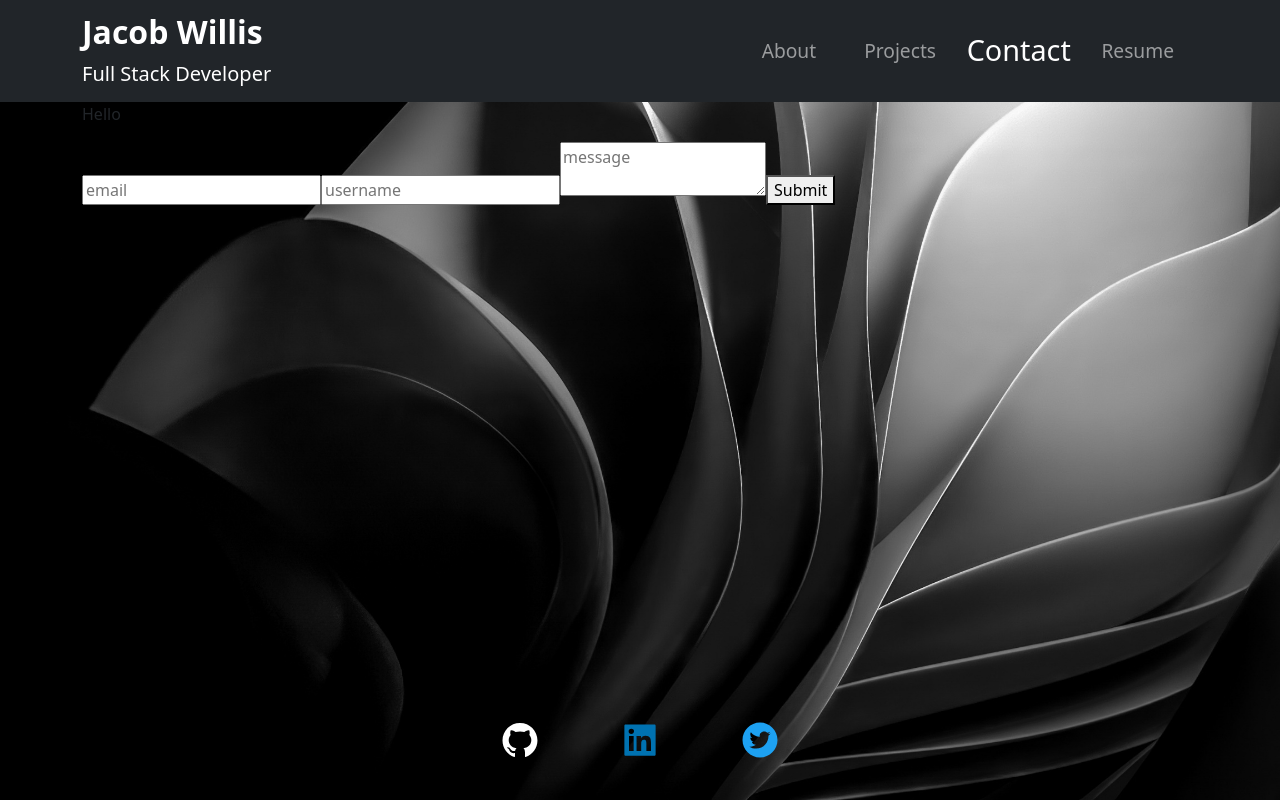
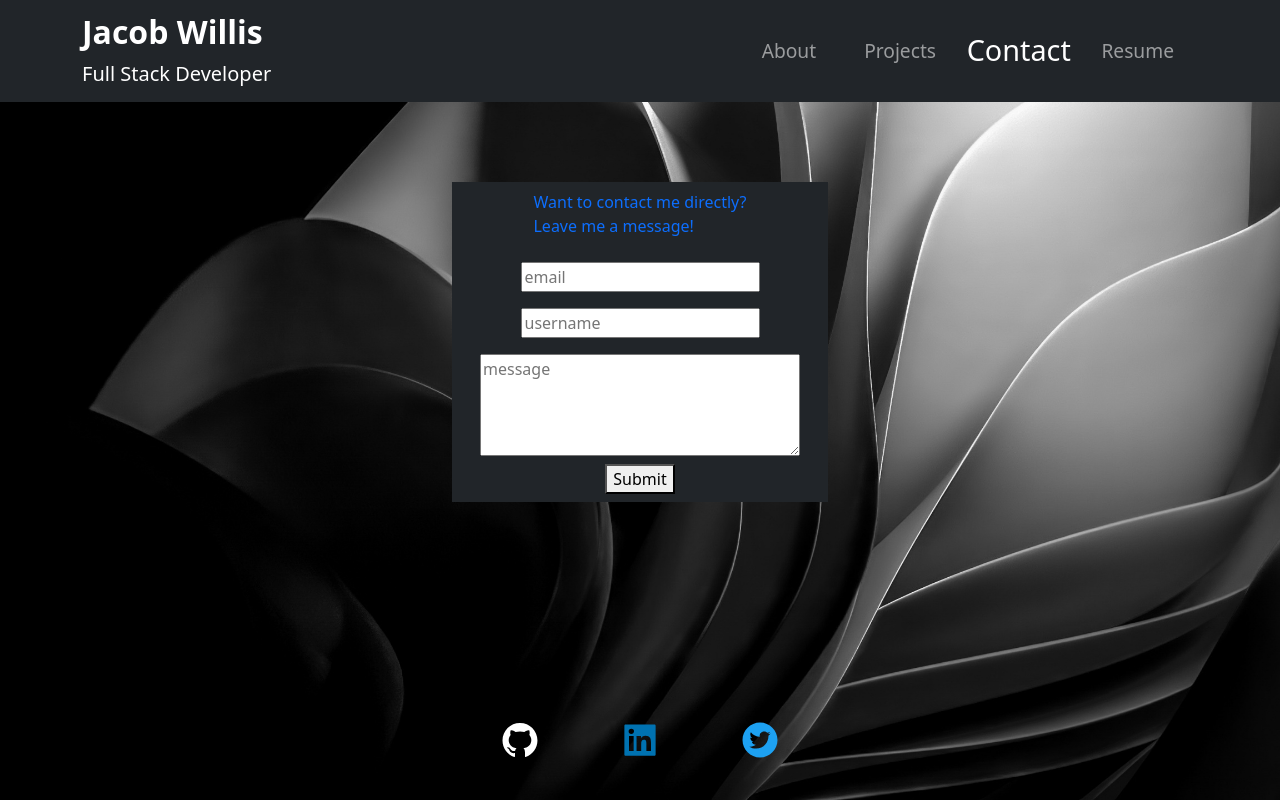
Before and after one commit to JacobRyanWillis/React_Portfolio, a React (Create React App) app: page / in a window 1280 px wide. Both pictures are taken after a click on the item "Contact". Built offline with nearby package versions, Linux system fonts and the light colour scheme.

Commit message:
'added contact, form and resume pages'

```diff
--- a/src/components/contact.css
+++ b/src/components/contact.css
@@ -1,3 +1,11 @@
 .contact-card {
-    height: 50vh;
+    height: 60vh;
 }
+
+.message-box {
+    width: 20rem;
+}
+
+.form {
+    border-radius: 2rem;
+}
--- a/src/components/contact.js
+++ b/src/components/contact.js
@@ -3,8 +3,10 @@ import Form from './form'
 
 const Contact = () => {
   return (
-    <div className='container'>
+    <div className='container contact-card d-flex justify-content-center align-items-center animate__animated animate__bounceIn'>
+      <div className='row d-flex justify-content-center align-items-center'>
       <Form />
+      </div>
     </div>
   );
 };
--- a/src/components/form.js
+++ b/src/components/form.js
@@ -54,10 +54,11 @@ function Form() {
   };
 
   return (
-    <div>
-      <p>Hello {userName}</p>
-      <form className="form">
-        <input
+    <div className='col-sm d-flex justify-content-center align-items-center flex-column bg-dark'>
+      <p className='text-primary m-2'>Want to contact me directly?<br></br>
+      Leave me a message!</p>
+      <form className="form d-flex justify-content-center align-items-center flex-column p-2">
+        <input className='m-2'
           value={email}
           name="email"
           onChange={handleInputChange}
@@ -69,7 +70,7 @@ function Form() {
             }
           }}
         />
-        <input
+        <input className='m-2'
           value={userName}
           name="userName"
           onChange={handleInputChange}
@@ -81,12 +82,13 @@ function Form() {
             }
           }}
         />
-        <textarea
+        <textarea className='m-2 message-box'
           value={message}
           name="message"
           onChange={handleInputChange}
           type="text"
           placeholder="message"
+          rows={4}
           onBlur={() => {
             if (!message) {
                 setErrorMessage('Please write out a message.')
--- /dev/null
+++ b/src/components/resume.css
@@ -0,0 +1,17 @@
+.resume-div {
+    height: 65vh;
+    padding: 2rem;
+    margin: 1rem;
+}
+
+.resume-iframe {
+    height: 30rem;
+    width: 100%;
+}
+
+.underline {
+    text-decoration: underline;
+    text-decoration-color: blue;
+    text-underline-offset: 12px;
+    text-underline-position: auto;
+}
--- a/src/components/resume.js
+++ b/src/components/resume.js
@@ -1,11 +1,28 @@
 import React from 'react'
 import JobResume from './assets/jobresume.pdf'
+import './resume.css'
 
 const Resume = () => {
     return (
-    <div>
-        Resume
-        <a href= {JobResume} download> Click to download </a>
+    <div className='container-fluid '>
+        <div className='row resume-div'>
+            <div className='col-sm-6 mb-4 rounded border border-light text-center align-self-center bg-dark'>
+                <h2 className='text-primary underline'> Skills </h2>
+                <ul className='text-light list-unstyled underline'>
+                    <li> REACT </li>
+                    <li> MERN </li>
+                    <li> BootStrap </li>
+                    <li> Front-End </li>
+                    <li> Back-End </li>
+                    <li> Mongoose </li>
+                    <li> Hire me </li>
+                </ul>
+            </div>
+            <div className='col-sm-6 text-center align-self-center'>
+                {/* <a href={JobResume} download><h2>Download</h2></a> */}
+                <iframe className='resume-iframe' src={JobResume} title="My Resume"></iframe>
+            </div>
+        </div>
     </div>
     )
 }
```
